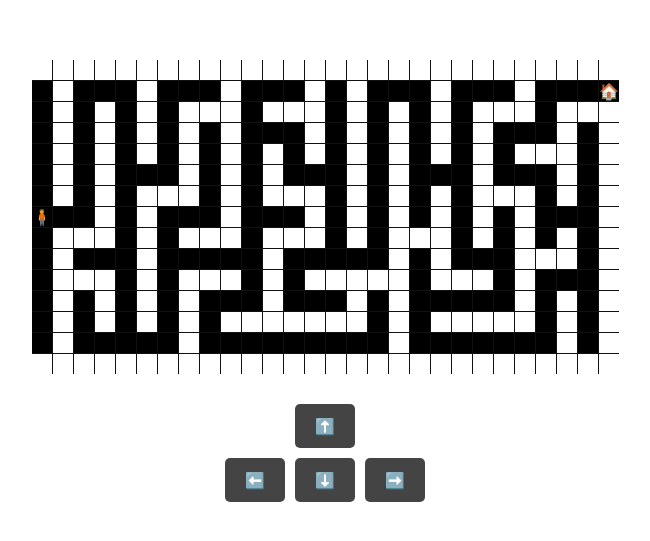
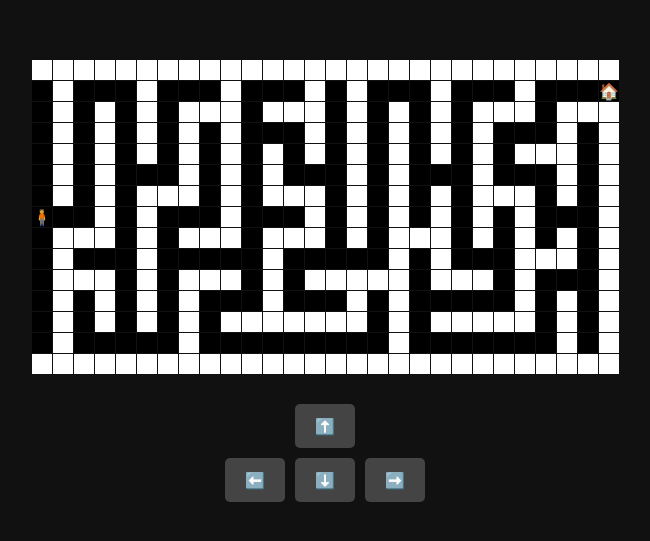
Before and after one commit to balveerdev/maze-game, a plain HTML site: page index.html in a window 1280 px wide. Shown: the part 119-660 px from the top of the page, without its empty margins (315-965 px from the left). Drawn offline with Linux system fonts and the light colour scheme.

Commit message:
Update style.css

```diff
--- a/assets/css/style.css
+++ b/assets/css/style.css
@@ -1,7 +1,7 @@
 
 /*  game/////////////////////////////////////////////////////////// */
 body {
-  background: #000;
+  background: #111 !important;
   display: flex;
   flex-direction: column;
   justify-content: center;
```
